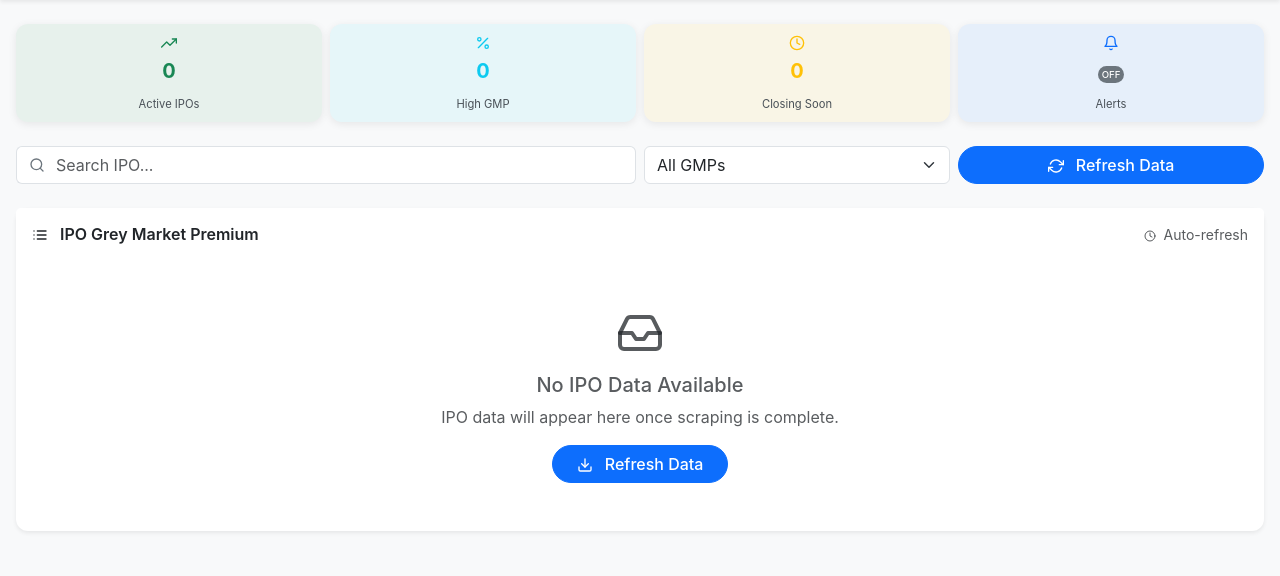
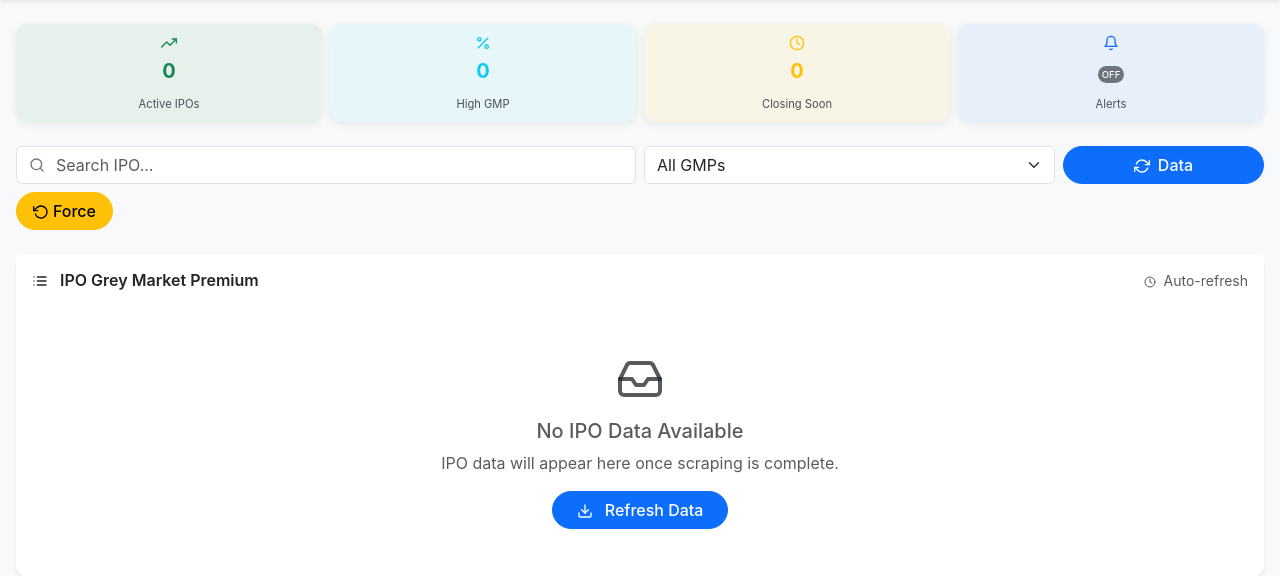
Before and after one commit to iankit123/IpoGMP, a Flask app: page / in a window 1280 px wide. Shown: the part 58-634 px from the top of the page. Run offline with Flask 3, Linux system fonts and the light colour scheme; data that the repository does not hold is empty.

Commit message:
Improve website caching to always show the latest IPO data
Configure routes to bypass cache for the dashboard page and add a force refresh button to the UI to clear browser and service worker caches, ensuring users always see the most up-to-date information.

Replit-Commit-Author: Agent
Replit-Commit-Session-Id: 29dcc7ec-4ab2-4a3d-9ab6-522458e3045c
Replit-Commit-Checkpoint-Type: intermediate_checkpoint
Replit-Commit-Screenshot-Url: https://storage.googleapis.com/screenshot-production-us-central1/21c65b4d-e783-46a9-a2a7-58c9cf309a85/29dcc7ec-4ab2-4a3d-9ab6-522458e3045c/0O4xcyB

```diff
--- a/routes.py
+++ b/routes.py
@@ -1,4 +1,4 @@
-from flask import render_template, request, jsonify, redirect, url_for
+from flask import render_template, request, jsonify, redirect, url_for, make_response
 from app import app, db
 from models import IPO, PushSubscription
 from scraper import scrape_and_update
@@ -27,7 +27,13 @@ def index():
         logger.info(f"Dashboard: Found {len(ipos)} currently open IPOs")
         for i, ipo in enumerate(ipos[:3]):  # Log first 3 IPOs for debugging
             logger.info(f"IPO {i+1}: {ipo.name} - GMP: {ipo.gmp_percentage}% - Open: {ipo.open_date} - Close: {ipo.close_date}")
-        return render_template('index.html', ipos=ipos, today=datetime.now())
+
+        # Create response with no-cache headers
+        response = make_response(render_template('index.html', ipos=ipos, today=datetime.now()))
+        response.headers['Cache-Control'] = 'no-cache, no-store, must-revalidate'
+        response.headers['Pragma'] = 'no-cache'
+        response.headers['Expires'] = '0'
+        return response
     except Exception as e:
         logger.error(f"Error loading dashboard: {e}")
         import traceback
--- a/templates/base.html
+++ b/templates/base.html
@@ -24,7 +24,7 @@
     <meta http-equiv="Expires" content="0">
 
     <!-- Custom CSS -->
-    <link href="{{ url_for('static', filename='style.css') }}?v={{ range(1000, 9999) | random }}" rel="stylesheet">
+    <link href="{{ url_for('static', filename='style.css') }}?v={{ range(100000, 999999) | random }}" rel="stylesheet">
 
     <!-- Feather Icons -->
     <script src="https://unpkg.com/feather-icons"></script>
--- a/templates/index.html
+++ b/templates/index.html
@@ -55,7 +55,7 @@
             <input type="text" class="form-control border-start-0 ps-0" id="searchInput" placeholder="Search IPO...">
         </div>
     </div>
-    <div class="col-6 col-md-3">
+    <div class="col-6 col-md-4">
         <select class="form-select" id="gmpFilter">
             <option value="">All GMPs</option>
             <option value="high">High (>50%)</option>
@@ -63,10 +63,16 @@
             <option value="low">Low (<20%)</option>
         </select>
     </div>
-    <div class="col-6 col-md-3">
+    <div class="col-3 col-md-2">
         <button class="btn btn-primary w-100 rounded-pill" onclick="refreshData()">
-            <i data-feather="refresh-cw" class="me-2" style="width: 16px; height: 16px;"></i>
-            <span class="d-none d-md-inline">Refresh </span>Data
+            <i data-feather="refresh-cw" class="me-1" style="width: 16px; height: 16px;"></i>
+            <span class="d-none d-md-inline">Data</span>
+        </button>
+    </div>
+    <div class="col-3 col-md-1">
+        <button class="btn btn-warning w-100 rounded-pill" onclick="forceRefresh()" title="Force refresh to clear cache">
+            <i data-feather="rotate-ccw" style="width: 16px; height: 16px;"></i>
+            <span class="d-none d-lg-inline">Force</span>
         </button>
     </div>
 </div>
@@ -532,6 +538,26 @@ document.addEventListener('DOMContentLoaded', function() {
     window.addEventListener('resize', updateStats);
 });
 
+// Force refresh function to clear all caches
+function forceRefresh() {
+    // Clear service worker cache if available
+    if ('serviceWorker' in navigator && 'caches' in window) {
+        caches.keys().then(function(cacheNames) {
+            return Promise.all(
+                cacheNames.map(function(cacheName) {
+                    return caches.delete(cacheName);
+                })
+            );
+        }).then(function() {
+            // Force reload with cache busting
+            window.location.href = window.location.protocol + '//' + window.location.host + window.location.pathname + '?bust=' + Date.now();
+        });
+    } else {
+        // Fallback: just force reload with cache busting
+        window.location.href = window.location.protocol + '//' + window.location.host + window.location.pathname + '?bust=' + Date.now();
+    }
+}
+
 // Test notification function
 function testNotification() {
     fetch('/admin/test-notification', {
```
